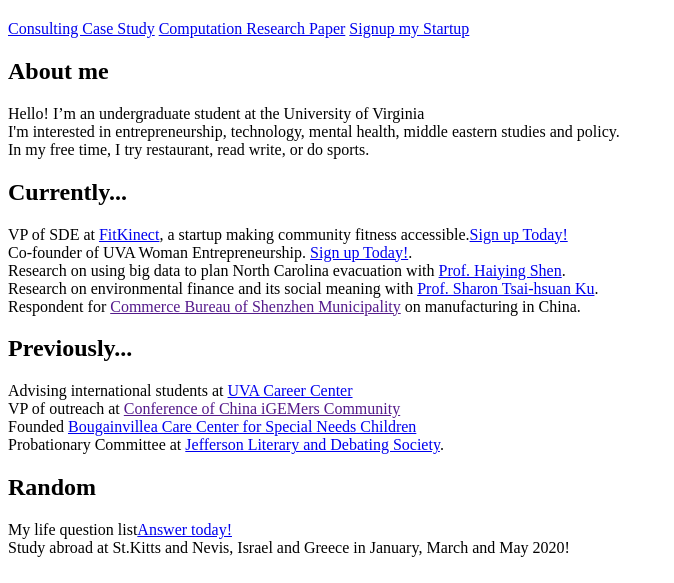
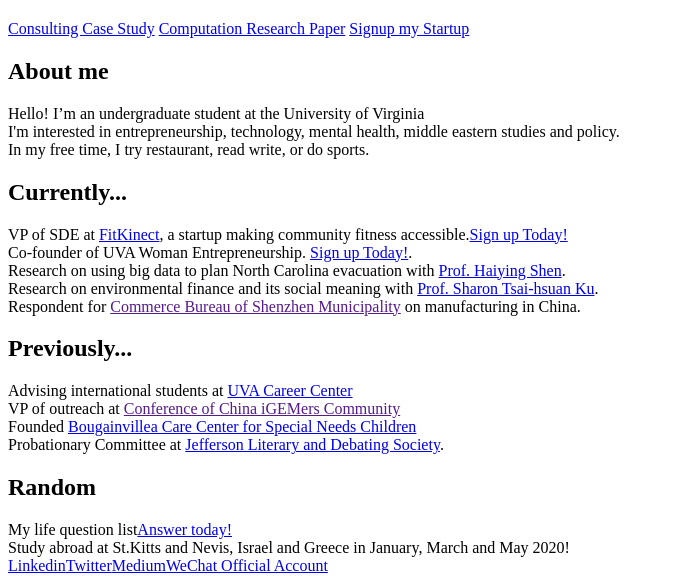
Before and after one commit to yuy1n/yuy1n.github.io, a plain HTML site: page src/index.html in a window 1280 px wide. Shown: the part 222-805 px from the top of the page, without its empty margins (0-674 px from the left). Drawn offline with Linux system fonts and the light colour scheme.

Commit message:
add footer

```diff
--- a/src/index.html
+++ b/src/index.html
@@ -33,9 +33,9 @@ My life question list<a href="https://docs.google.com/document/d/1NpBp-rOkfI7ZDN
   Study abroad at St.Kitts and Nevis, Israel and Greece in January, March and May 2020!
 </div>
       </main>
-      <!--<footer>
-        <div class="links"><a class="link small alt" href="http://facebook.com/YahiaRefaiea" title="Facebook (@YahiaRefaiea)" target="_blank">Facebook</a><a class="link small alt" href="http://twitter.com/YahiaRefaiea" title="Twitter (@YahiaRefaiea)" target="_blank">Twitter</a><a class="link small alt" href="http://codepen.io/YahiaRefaiea" title="Codepen (@YahiaRefaiea)" target="_blank">Codepen</a><a class="link small alt" href="http://github.com/YahiaRefaiea" title="GitHub (@YahiaRefaiea)" target="_blank">GitHub</a></div>
-      </footer>-->
+      <footer>
+        <div class="links"><a class="link small alt" href="https://www.linkedin.com/in/yuying-zhang/" title="Facebook (@YahiaRefaiea)" target="_blank">Linkedin</a><a class="link small alt" href="https://twitter.com/YuyingZhang12" title="Twitter (@YahiaRefaiea)" target="_blank">Twitter</a><a class="link small alt" href="https://medium.com/@yuyingzhang" title="Codepen (@YahiaRefaiea)" target="_blank">Medium</a><a class="link small alt" href="https://mp.weixin.qq.com/s/fQVT4SgHqtIa2I1fnX0eHw" title="GitHub (@YahiaRefaiea)" target="_blank">WeChat Official Account</a></div>
+      </footer>
     </div>
     <!--<div class="loading" id="identity" title="Yahia Refaiea identity">
       <div></div>
```
Also changed, not shown: dist/index.html (+3 -3 lines), index.html (+3 -3 lines).
